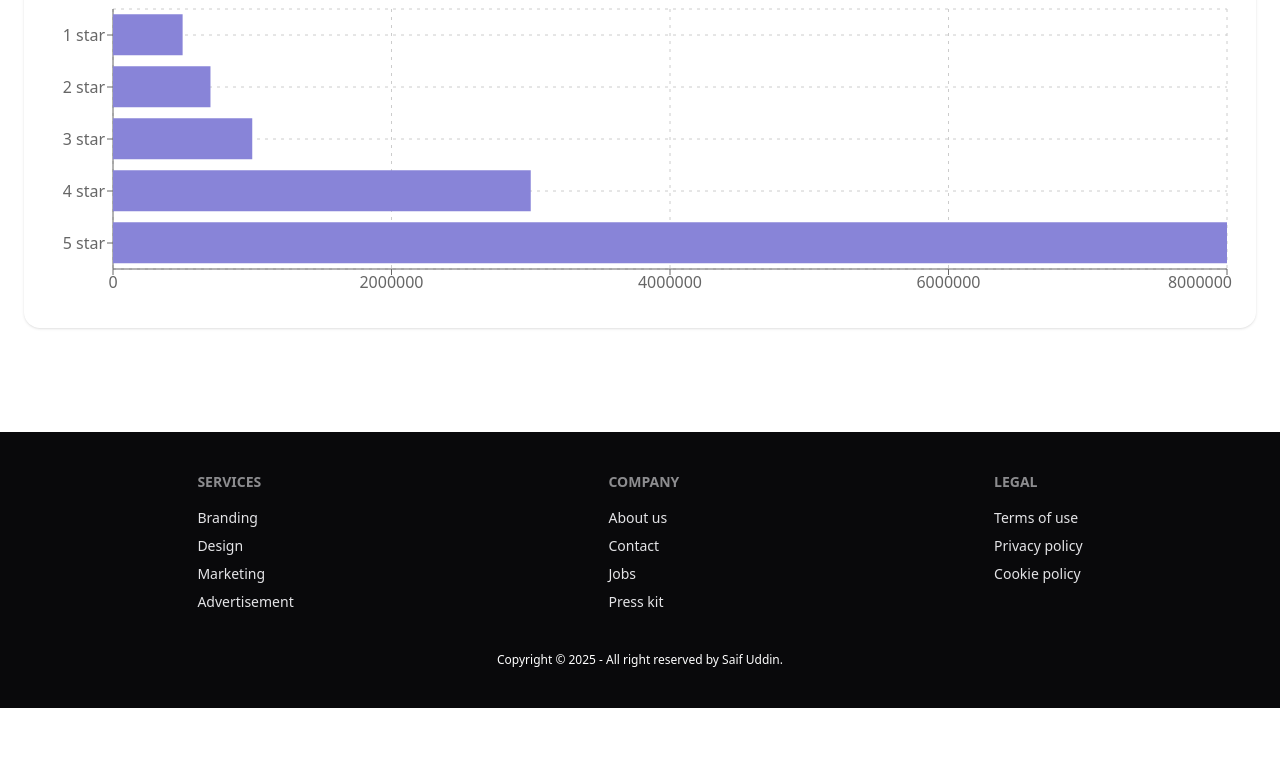
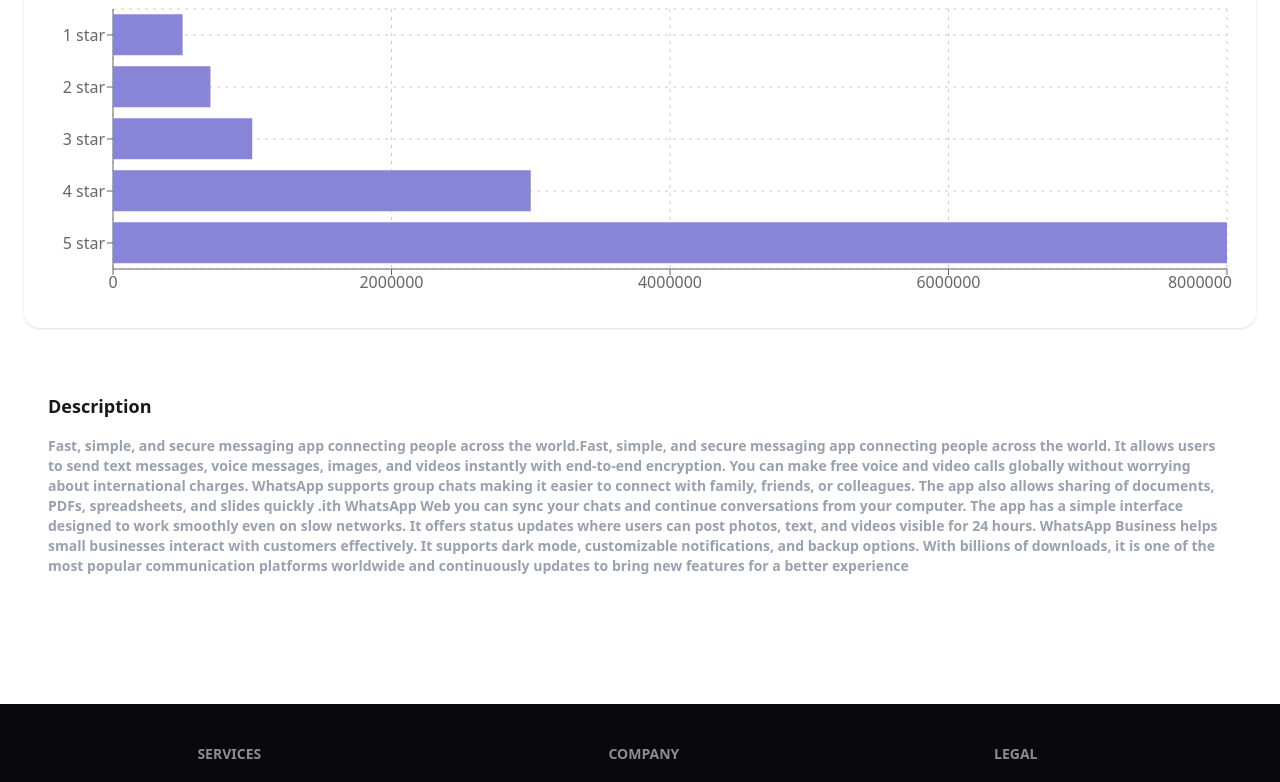
Before and after one commit to Saif-Uddin0/Hero-App, a React (Vite) app: page /details/1 in a window 1280 px wide. Shown: the part 506-1288 px from the top of the page. Before the commit the page ends 1214 px from the top, so only its background shows below. Built offline with nearby package versions, Linux system fonts and the light colour scheme.

Commit message:
adding the error page

```diff
--- a/public/AppsData.json
+++ b/public/AppsData.json
@@ -5,7 +5,7 @@
     "title": "WhatsApp Messenger",
     "companyName": "Meta Platforms Inc.",
     "id": 1,
-    "description": "Fast, simple, and secure messaging app connecting people across the world.",
+    "description": "Fast, simple, and secure messaging app connecting people across the world.Fast, simple, and secure messaging app connecting people across the world. It allows users to send text messages, voice messages, images, and videos instantly with end-to-end encryption. You can make free voice and video calls globally without worrying about international charges. WhatsApp supports group chats making it easier to connect with family, friends, or colleagues. The app also allows sharing of documents, PDFs, spreadsheets, and slides quickly .ith WhatsApp Web you can sync your chats and continue conversations from your computer. The app has a simple interface designed to work smoothly even on slow networks. It offers status updates where users can post photos, text, and videos visible for 24 hours. WhatsApp Business helps small businesses interact with customers effectively. It supports dark mode, customizable notifications, and backup options. With billions of downloads, it is one of the most popular communication platforms worldwide and continuously updates to bring new features for a better experience",
     "size": 95,
     "reviews": 12000000,
     "ratingAvg": 4.3,
@@ -221,7 +221,7 @@
     "title": "Canva",
     "companyName": "Canva Pty Ltd",
     "id": 13,
-    "description": "Create stunning designs and social media graphics easily.",
+    "description": "Canva is a simple and powerful design platform used by millions worldwide to create professional graphics, presentations, posters, and social media content. It offers thousands of free templates designed by professionals to make designing easy even for beginners. The drag-and-drop editor allows users to customize layouts, fonts, and colors instantly. Canva provides a huge stock library of photos, icons, and illustrations that can be used in projects. Users can collaborate in real-time by sharing links with teammates. The app works both online and offline, ensuring flexibility wherever you go. Canva supports exporting designs in multiple formats like PNG, JPG, PDF, and MP4. It also includes a background remover, brand kit, and magic resize tool to quickly adapt designs for different platforms. Canva Pro unlocks advanced features like premium templates and cloud storage. Its intuitive interface saves hours of work for professionals and students alike. Whether creating marketing content, social media posts, or personal invitations, Canva makes designing effortless and fun.",
     "size": 90,
     "reviews": 5000000,
     "ratingAvg": 4.8,
@@ -275,7 +275,7 @@
   "title": "Adobe Photoshop",
   "companyName": "Adobe Inc.",
   "id": 16,
-  "description": "Create and edit photos, graphics, and digital art with powerful tools for professionals.",
+  "description": "Adobe Photoshop is the world’s leading image editing and graphic design software trusted by millions of designers, photographers, and artists. It provides advanced tools to create, edit, and enhance photos with professional-level precision. Users can remove backgrounds, retouch portraits, add special effects, and work with layers for complex projects. The app supports non-destructive editing and allows designers to experiment freely with unlimited undo options. Photoshop integrates with Adobe Creative Cloud so projects can be synced across devices easily. It offers powerful AI tools like Content-Aware Fill and Neural Filters to save time while editing. Users can create digital paintings, web banners, posters, and stunning photo manipulations with ease. Photoshop supports a wide variety of file formats including PSD, PNG, JPG, and RAW. It also works seamlessly with Illustrator, Lightroom, and other Adobe products. Constant updates ensure new features like better performance, modern UI, and smart object handling. Whether you are a beginner or professional, Photoshop gives everything you need to bring your creative vision to life.",
   "size": 250,
   "reviews": 8000000,
   "ratingAvg": 4.7,
--- a/src/Pages/DetailsApp/DetailsApp.jsx
+++ b/src/Pages/DetailsApp/DetailsApp.jsx
@@ -98,6 +98,15 @@
                     </BarChart>
 
                 </ResponsiveContainer>
+            </div >
+
+            <div className='p-6 mt-10 rounded-2xl'>
+                <h1 className="text-lg font-semibold mb-4">
+                   Description
+                </h1>
+                <p className='text-sm text-wrap font-semibold text-gray-400'>
+                    {singleApp.description}
+                </p>
             </div>
 
 
--- a/src/components/Outlet/ErrorPage/ErrorPage.jsx
+++ b/src/components/Outlet/ErrorPage/ErrorPage.jsx
@@ -1,11 +1,30 @@
 import React from 'react';
+import { Link} from 'react-router';
+import noImg from '../../../assets/error-404.png'
 
 const ErrorPage = () => {
+
+
     return (
-        <div>
-            <h1>Page not found</h1>
-        </div>
-    );
+        <div className=' mt-30 my-20'>
+            <div className='flex flex-col justify-center items-center container mx-auto'>
+                <img src={noImg} alt="" />
+                <div className='flex flex-col justify-center items-center text-center space-y-3 mt-3'>
+                    <h4 className='text-4xl font-semibold '>Oops, page not found!</h4>
+                    <p className='text-sm text-gray-400'>The page you are looking for is not available.</p>
+
+                    <Link to={'/'}>
+                    <button
+
+                        className='btn bg-gradient-to-r from-[#632EE3] to-[#9F62F2] text-white'
+                        href="">
+                        Go Back
+                    </button>
+                    </Link>
+                </div>
+            </div>
+            </div>
+            );
 };
 
-export default ErrorPage;
+            export default ErrorPage;
```
